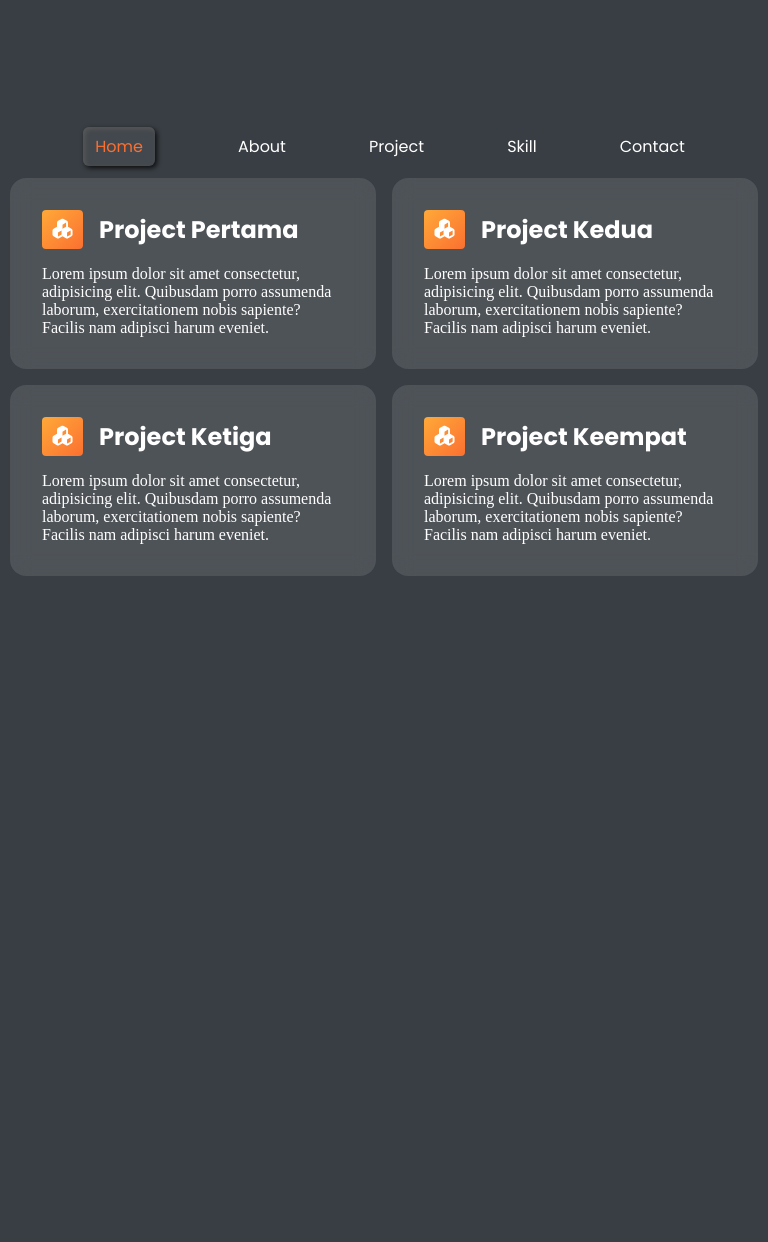
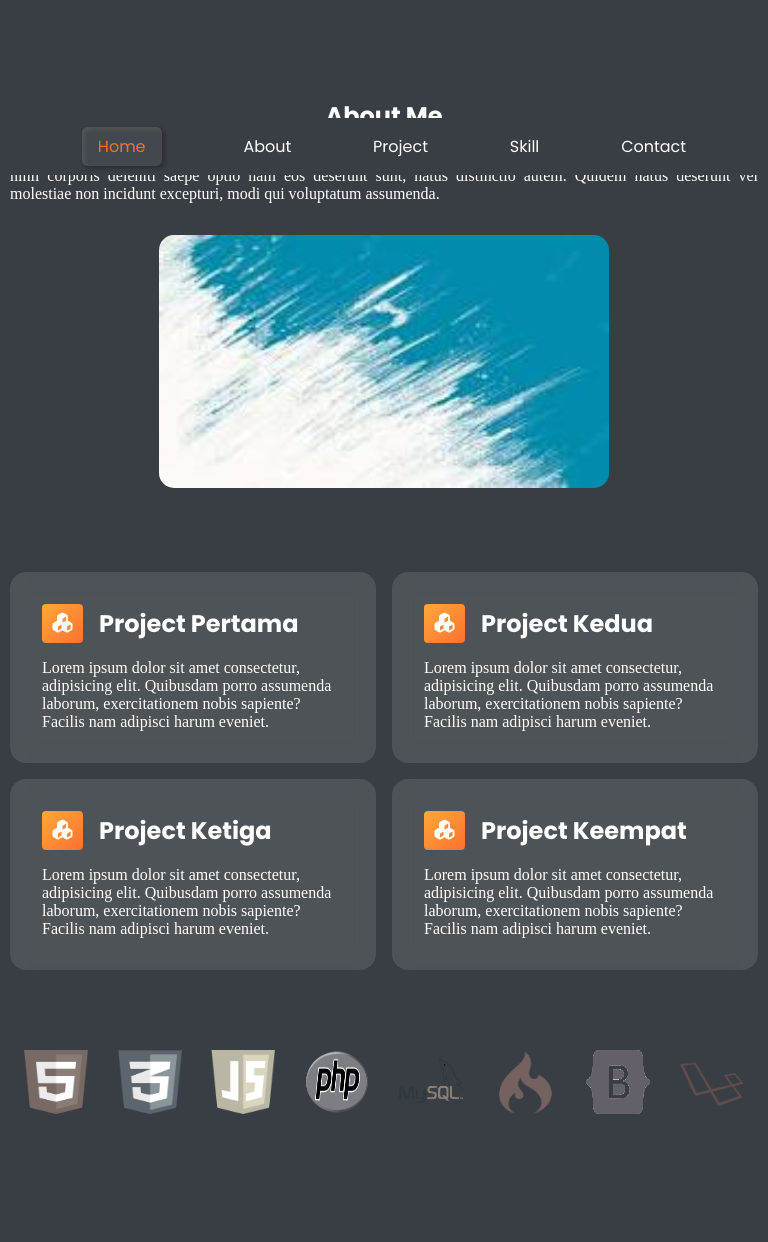
Before and after one commit to Mirfanz/mirfanz.github.io, a plain HTML site: page index.html in a window 768 px wide. Shown: the part 625-1867 px from the top of the page. Before the commit the page ends 1265 px from the top, so only its background shows below. Drawn offline with Linux system fonts and the light colour scheme.

Commit message:
menambahkan section about dan skill

```diff
--- a/dist/css/app.css
+++ b/dist/css/app.css
@@ -62,10 +62,6 @@ nav.navbar .container .nav-link::before {
   transition: 500ms;
   left: 50%;
 }
-nav.navbar .container .nav-link:hover::before {
-  width: 100%;
-  left: 0;
-}
 
 /* /////////////////////////////////////////////////// */
 
@@ -119,6 +115,25 @@ nav.navbar .container .nav-link:hover::before {
 
 .social-media:hover {
   transform: translateY(-0.5rem);
+}
+
+/* ////////////////////////////////////////////////////// */
+.wrapper-about {
+  display: flex;
+  gap: 2rem;
+}
+.wrapper-about p {
+  text-align: justify;
+}
+.wrapper-about .about-image {
+  width: 350px;
+  aspect-ratio: 16/9;
+  max-width: 40vw;
+  border-radius: 15px;
+}
+.wrapper-about h2 {
+  font-family: poppins, sans-serif;
+  margin-bottom: 1rem;
 }
 
 /* ////////////////////////////////////////////////////// */
@@ -178,6 +193,25 @@ nav.navbar .container .nav-link:hover::before {
 }
 /* ////////////////////////////////////////////////////// */
 
+.wrapper-skill {
+  display: flex;
+  flex-wrap: wrap;
+  gap: 1rem;
+  justify-content: space-evenly;
+}
+
+.wrapper-skill .skill {
+  width: 4rem;
+  aspect-ratio: 1/1;
+  filter: saturate(.1);
+  transition: 300ms;
+}
+.wrapper-skill .skill:hover {
+  filter: saturate(1);
+}
+
+/* ////////////////////////////////////////////////////// */
+
 @media only screen and (max-width: 768px) {
   .container {
     margin-inline: 10px;
@@ -196,23 +230,20 @@ nav.navbar .container .nav-link:hover::before {
     justify-content: space-evenly;
     padding-block: 1rem;
     background-color: #393e44;
-    /* backdrop-filter: blur(10px); */
     z-index: 1010;
-    /* border-radius: 0.75rem 0.75rem 0 0; */
     gap: 0;
   }
   nav.navbar .container .nav-menu .nav-link.active {
     background-color: rgba(255, 255, 255, 0.05);
-    padding: 0.5rem 0.75rem;
+    padding: 0.5rem 1rem;
     border-radius: 6px;
-    box-shadow: 2px 2px 5px rgba(0, 0, 0, 0.8),
-    inset 2px 2px 5px rgb(88, 88, 88);
-
+    box-shadow: 2px 2px 5px rgba(0, 0, 0, 0.3), inset 2px 2px 5px rgb(88, 88, 88);
   }
 
   /* /////////////////////////////////////////////////// */
   .header {
     flex-direction: column;
+    height: 80vh;
     padding: 0;
     margin: 0;
   }
@@ -234,4 +265,27 @@ nav.navbar .container .nav-link:hover::before {
   .wrapper-social-media {
     justify-content: center;
   }
+  /* /////////////////////////////////////////////// */
+  .wrapper-about {
+    flex-wrap: wrap;
+  }
+  .wrapper-about h2 {
+    text-align: center;
+  }
+  .wrapper-about .about-column:nth-child(1) {
+    order: 1;
+    width: 100%;
+    text-align: center;
+  }
+  .wrapper-about .about-image {
+    max-width: 450px;
+    width: 100%;
+  }
 }
+
+@media only screen and (min-width: 768px) {
+  nav.navbar .container .nav-link:hover::before {
+    width: 100%;
+    left: 0;
+  }
+}
--- a/index.html
+++ b/index.html
@@ -56,13 +56,24 @@
       </div>
     </section>
 
-    <section id="about">
+    <section id="about" style="margin-bottom: 5rem;">
       <div class="container">
-        <div class="wrapper-about"></div>
+        <div class="wrapper-about">
+          <div class="about-column">
+            <img class="about-image" src="assets/img/download.jpg" alt="" />
+          </div>
+          <div class="about-column">
+            <h2>About Me</h2>
+            <p>
+              Lorem ipsum dolor sit amet consectetur, adipisicing elit. Veniam et excepturi odio rerum temporibus tempora sequi nihil corporis deleniti saepe optio nam eos deserunt sunt, natus distinctio autem. Quidem natus deserunt vel
+              molestiae non incidunt excepturi, modi qui voluptatum assumenda.
+            </p>
+          </div>
+        </div>
       </div>
     </section>
 
-    <section id="project">
+    <section id="project" style="margin-bottom: 5rem;">
       <div class="container">
         <div class="wrapper-project">
           <div class="card">
@@ -112,6 +123,20 @@
         </div>
       </div>
     </section>
+    <section id="skills" style="margin-bottom: 5rem;">
+      <div class="container">
+        <div class="wrapper-skill">
+          <img src="assets/img/skills/html.png" class="skill" alt="">
+          <img src="assets/img/skills/css.png" class="skill" alt="">
+          <img src="assets/img/skills/js.png" class="skill" alt="">
+          <img src="assets/img/skills/php.png" class="skill" alt="">
+          <img src="assets/img/skills/mysql.png" class="skill" alt="">
+          <img src="assets/img/skills/codeigniter.png" class="skill" alt="">
+          <img src="assets/img/skills/bootstrap.png" class="skill" alt="">
+          <img src="assets/img/skills/laravel.png" class="skill" alt="">
+        </div>
+      </div>
+    </section>
     <script src="library/fontawesome/js/all.min.js"></script>
   </body>
 </html>
```
Also changed, not shown: assets/img/skills/android-studio.png (added), assets/img/skills/bootstrap.png (added), assets/img/skills/codeigniter.png (added), assets/img/skills/css.png (added), assets/img/skills/flutter.png (added), assets/img/skills/html.png (added), assets/img/skills/js.png (added), assets/img/skills/laravel.png (added), assets/img/skills/mysql.png (added), assets/img/skills/photoshop.png (added), assets/img/skills/php.png (added), assets/img/skills/tailwind.png (added).
